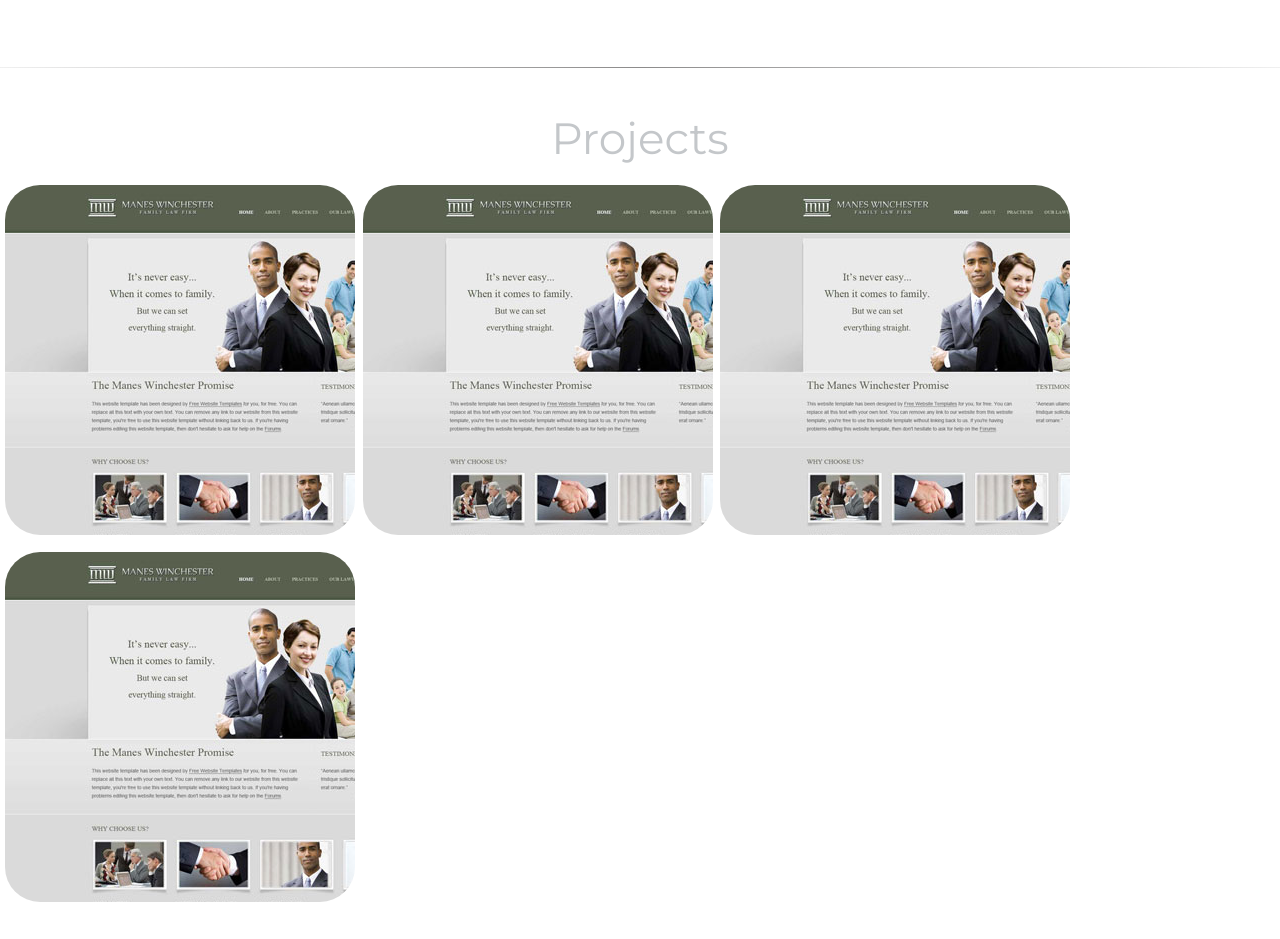
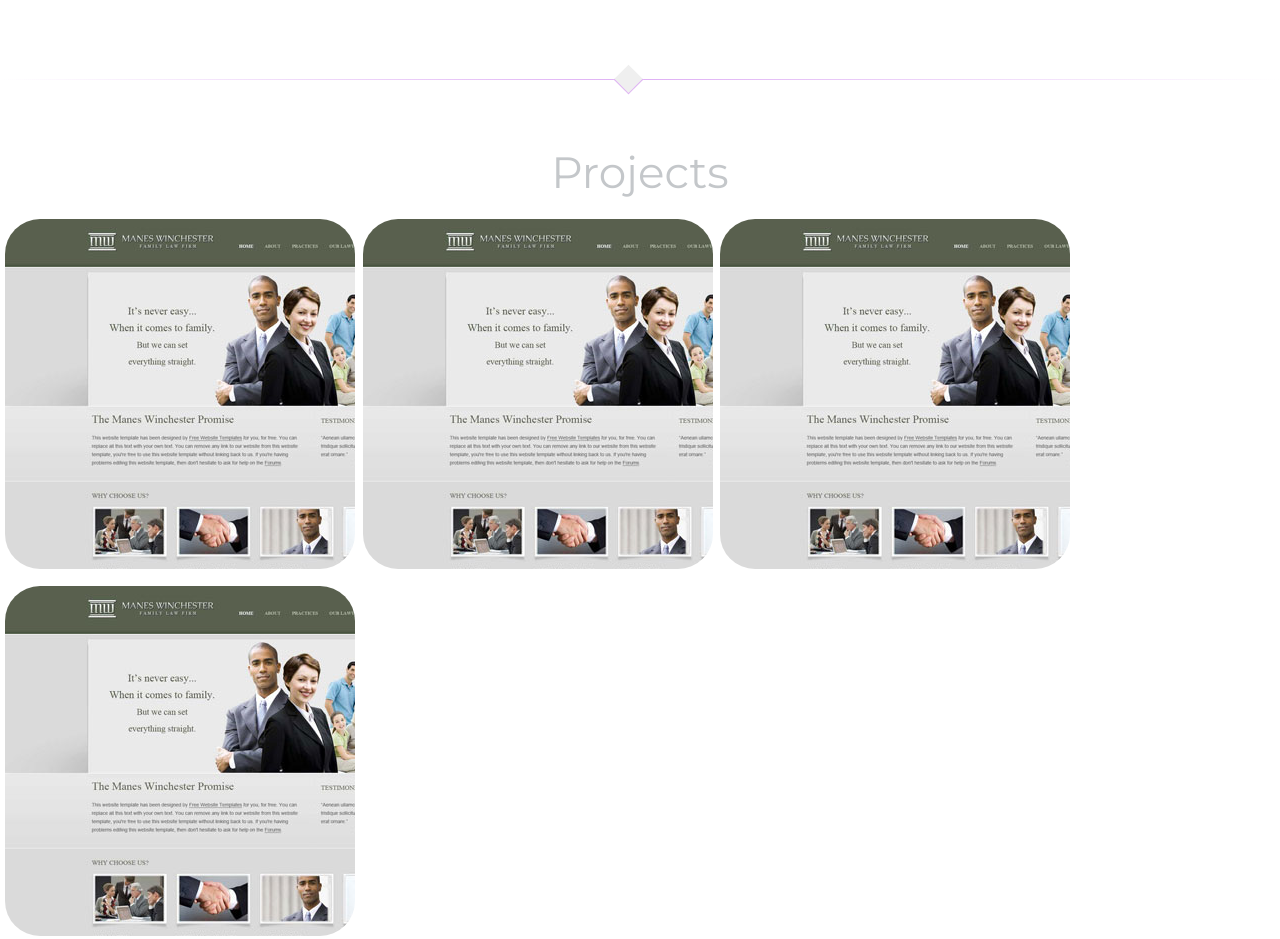
Before and after one commit to CassF/CassF.github.io, a plain HTML site: page indextest.html in a window 1280 px wide. Shown: the part 961-1900 px from the top of the page. Drawn offline with Linux system fonts and the light colour scheme; a web font is replaced by a local one.

Commit message:
added new break line style

```diff
--- a/index.css
+++ b/index.css
@@ -297,6 +297,26 @@ hr.style {
   background-image: -moz-linear-gradient(left, #f0f0f0, #8c8b8b, #f0f0f0);
   background-image: -ms-linear-gradient(left, #f0f0f0, #8c8b8b, #f0f0f0);
   background-image: -o-linear-gradient(left, #f0f0f0, #8c8b8b, #f0f0f0);
+}
+hr[role="tournament2"] {
+    border: 0px solid;
+    height: 1px;
+    background-image: linear-gradient(to right, rgba(0, 0, 0, 0), rgba(223, 176, 245, 1), rgba(0, 0, 0, 0));
+    margin: 32px 0px;
+    display: block;
+}
+hr[role="tournament2"]::before {
+    position: absolute;
+    background-color: #efefef;
+    border: 1px solid;
+    border-color: #DFB0F5;
+    border-left: 0px solid;
+    border-top: 0px solid;
+    padding: 10px;
+    transform: rotate(45deg);
+    left: 50%;
+    margin: -10px 0px 0px -22px;
+    content: "";
 }
 /* End of page breaker*/
 /*Start of banner */
--- a/indextest.html
+++ b/indextest.html
@@ -88,7 +88,7 @@
             </section>
             <!-- End of Skillbar section -->
             <!-- Page break -->
-            <hr class="style">
+             <hr role="tournament2">
 
             <!-- Start of Projects section -->
             <section class = "section row">
@@ -136,7 +136,7 @@
             </section>
             <!-- End of Projects section -->
             <!-- Page break -->
-            <hr class="style">
+            <hr role="tournament2">
             <!-- Start of Experience section -->
             <section class = "section" id ="experience">
                 <h3>Experience</h3>
```
